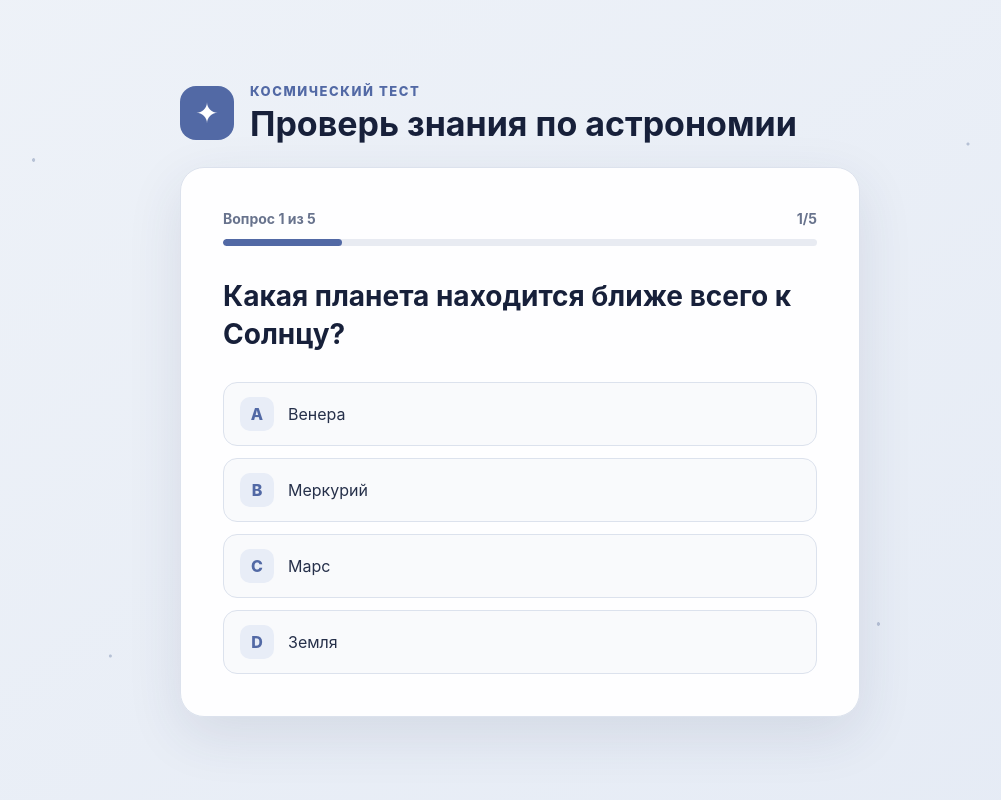
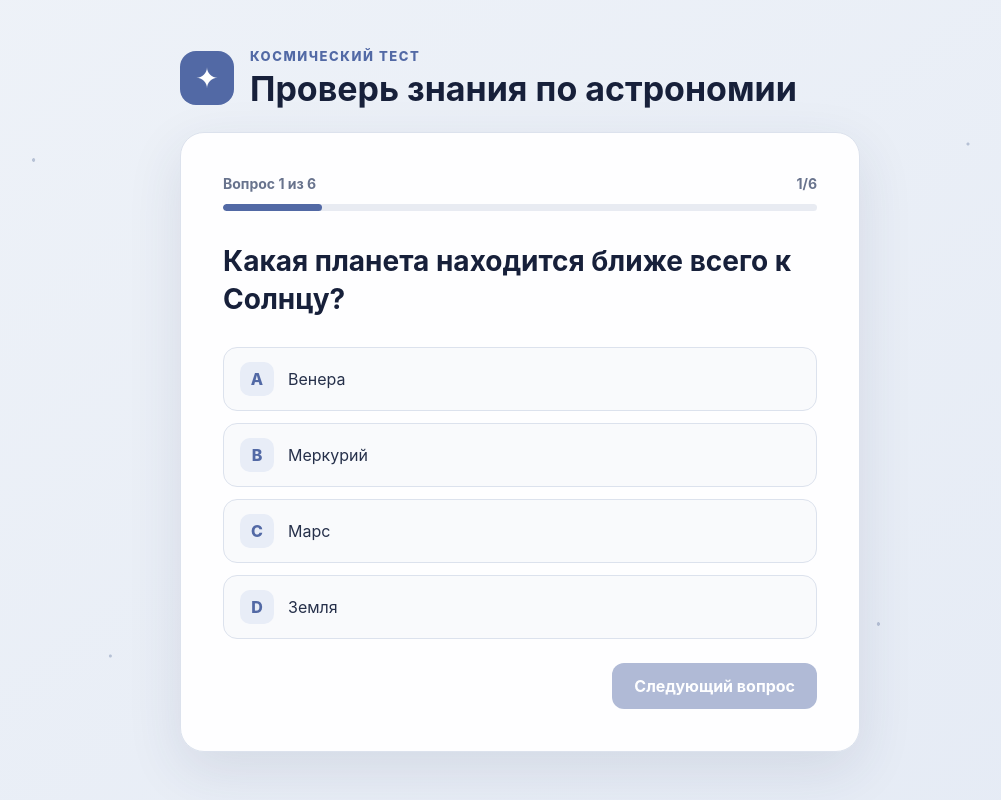
Before and after one commit to Logic1764/nfac, a React (Vite) app: page / in a window 1280 px wide. Shown: the whole page, without its empty margins (120-1121 px from the left). Built offline with nearby package versions, Linux system fonts and the light colour scheme.

Commit message:
Build astronomy quiz flow

```diff
--- a/src/components/QuestionCard.tsx
+++ b/src/components/QuestionCard.tsx
@@ -1,3 +1,4 @@
+import { useState } from 'react';
 import type { QuizQuestion } from '../lib/astronomyQuestions';
 
 type QuestionCardProps = {
@@ -15,7 +16,15 @@ export function QuestionCard({
   total,
   onAnswer,
 }: QuestionCardProps) {
+  const [selectedAnswer, setSelectedAnswer] = useState<number | null>(null);
   const progress = `${(questionNumber / total) * 100}%`;
+  const isLastQuestion = questionNumber === total;
+
+  function submitAnswer() {
+    if (selectedAnswer !== null) {
+      onAnswer(selectedAnswer);
+    }
+  }
 
   return (
     <div className="quiz-card">
@@ -31,9 +40,10 @@ export function QuestionCard({
       <div className="answers" role="group" aria-label="Варианты ответа">
         {question.answers.map((answer, index) => (
           <button
-            className="answer-button"
+            aria-pressed={selectedAnswer === index}
+            className={`answer-button${selectedAnswer === index ? ' answer-button--selected' : ''}`}
             key={answer}
-            onClick={() => onAnswer(index)}
+            onClick={() => setSelectedAnswer(index)}
             type="button"
           >
             <span className="answer-letter">{answerLetters[index]}</span>
@@ -41,6 +51,14 @@ export function QuestionCard({
           </button>
         ))}
       </div>
+      <button
+        className="next-button"
+        disabled={selectedAnswer === null}
+        onClick={submitAnswer}
+        type="button"
+      >
+        {isLastQuestion ? 'Показать результат' : 'Следующий вопрос'}
+      </button>
     </div>
   );
 }
--- a/src/components/ResultCard.tsx
+++ b/src/components/ResultCard.tsx
@@ -11,11 +11,11 @@ export function ResultCard({ score, total, onRestart }: ResultCardProps) {
       <p className="eyebrow">Тест завершён</p>
       <h2>Твой результат</h2>
       <p className="result-score" aria-label={`Результат: ${score} из ${total}`}>
-        {score} из {total}
+        Правильных ответов: {score} из {total}
       </p>
       <p className="result-message">Отличный полёт! Теперь ты знаешь о космосе ещё больше.</p>
       <button className="restart-button" onClick={onRestart} type="button">
-        Пройти ещё раз
+        Пройти еще раз
       </button>
     </div>
   );
--- a/src/index.css
+++ b/src/index.css
@@ -112,6 +112,7 @@ body { min-width: 320px; min-height: 100vh; }
 
 .answer-button:hover { border-color: #5269a5; background: #f1f4fa; transform: translateY(-1px); }
 .answer-button:focus-visible { outline: 3px solid rgba(82, 105, 165, 0.3); outline-offset: 2px; }
+.answer-button--selected { border-color: #5269a5; background: #e8edf7; }
 
 .answer-letter {
   display: grid;
@@ -125,10 +126,26 @@ body { min-width: 320px; min-height: 100vh; }
   font-weight: 800;
 }
 
+.next-button {
+  display: block;
+  margin: 24px 0 0 auto;
+  padding: 13px 22px;
+  border: 0;
+  border-radius: 12px;
+  color: #fff;
+  background: #5269a5;
+  font-weight: 700;
+  cursor: pointer;
+}
+
+.next-button:hover:not(:disabled) { background: #42588f; }
+.next-button:focus-visible { outline: 3px solid rgba(82, 105, 165, 0.3); outline-offset: 3px; }
+.next-button:disabled { cursor: not-allowed; opacity: 0.45; }
+
 .result-card { text-align: center; }
 .result-card__planet { display: block; margin-bottom: 18px; font-size: 58px; }
 .result-card h2 { margin-bottom: 10px; }
-.result-score { color: #5269a5; font-size: clamp(48px, 12vw, 72px); font-weight: 800; }
+.result-score { color: #5269a5; font-size: clamp(30px, 7vw, 46px); font-weight: 800; }
 .result-message { max-width: 410px; margin: 12px auto 28px; color: #68738d; line-height: 1.6; }
 
 .restart-button {
--- a/src/lib/astronomyQuestions.ts
+++ b/src/lib/astronomyQuestions.ts
@@ -35,4 +35,9 @@ export const astronomyQuestions: QuizQuestion[] = [
     answers: ['Европа', 'Титан', 'Луна', 'Фобос'],
     correctAnswer: 2,
   },
+  {
+    text: 'Какая планета Солнечной системы самая большая?',
+    answers: ['Сатурн', 'Юпитер', 'Нептун', 'Уран'],
+    correctAnswer: 1,
+  },
 ];
--- a/src/pages/HomePage.tsx
+++ b/src/pages/HomePage.tsx
@@ -42,6 +42,7 @@ export function HomePage() {
           />
         ) : (
           <QuestionCard
+            key={questionIndex}
             question={astronomyQuestions[questionIndex]}
             questionNumber={questionIndex + 1}
             total={astronomyQuestions.length}
```
